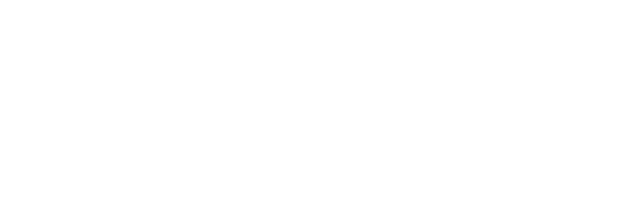
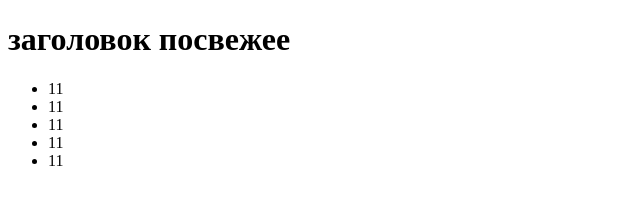
Before and after one commit to vadrya/git1, a plain HTML site: page index.html in a window 1280 px wide. Shown: the whole page, without its empty margins (0-640 px from the left). Drawn offline with Linux system fonts and the light colour scheme.

Commit message:
+Заголовок

```diff
--- a/index.html
+++ b/index.html
@@ -6,6 +6,14 @@
     <link rel="stylesheet" href="css/styles.css">
 </head>
 <body>
+<h1>заголовок посвежее</h1>
+<ul>
+    <li><a href=""></a>11</li>
+    <li><a href=""></a>11</li>
+    <li><a href=""></a>11</li>
+    <li><a href=""></a>11</li>
+    <li><a href=""></a>11</li>
+</ul>
 
 </body>
 </html>
```
